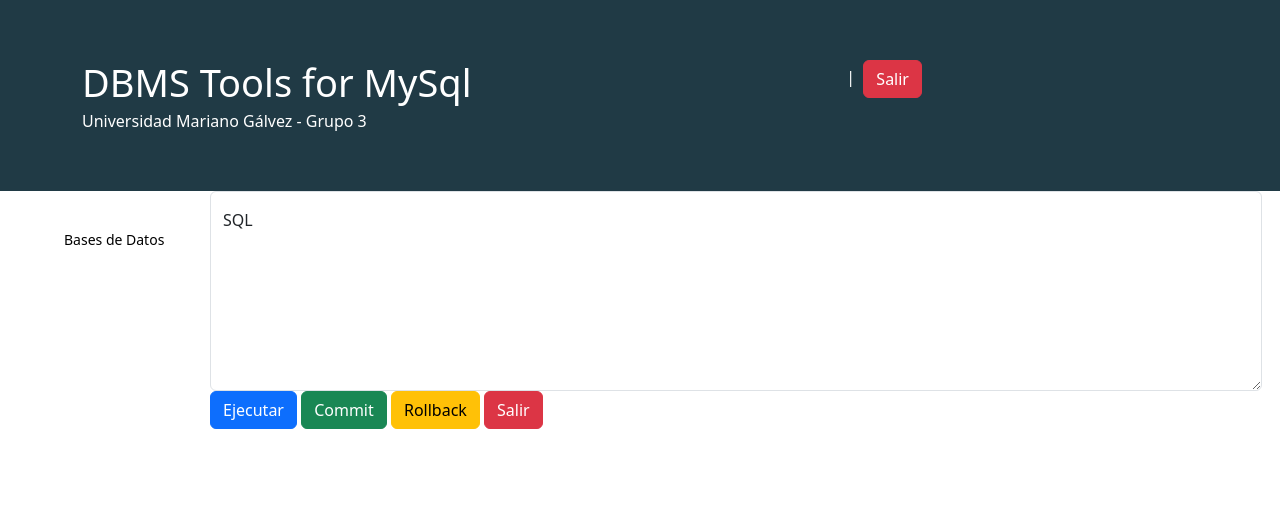
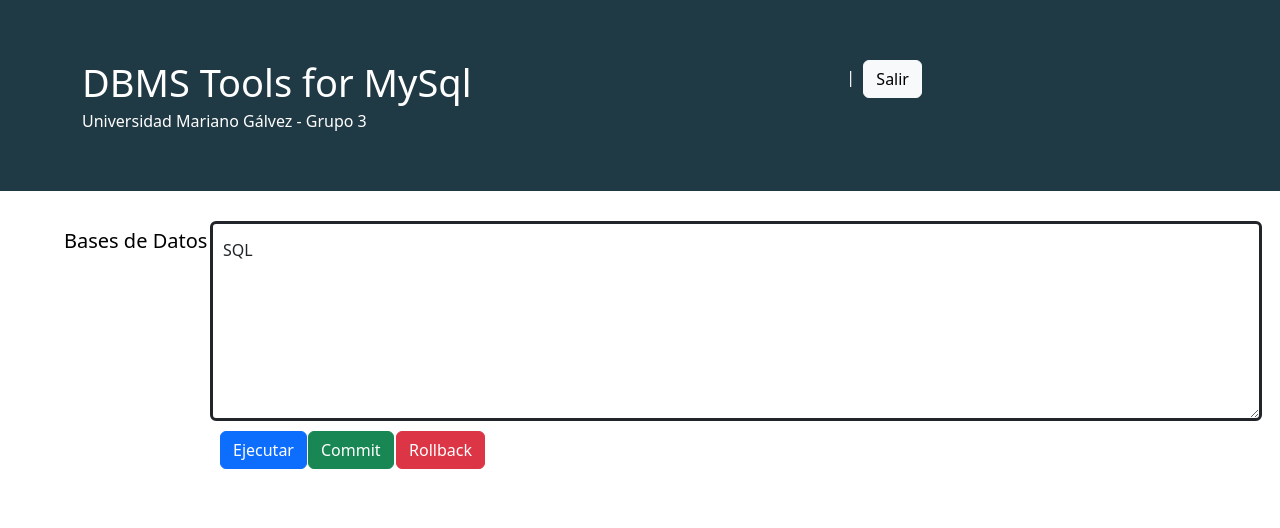
Before and after one commit to robcast2289/DBMS_Tools, a Flask app: template templates/editor.html in a window 1280 px wide. Shown: the top 528 px of the page. Run offline with Flask 3, Linux system fonts and the light colour scheme; the template is opened without the code that fills it, so the values that code supplies are empty.

Commit message:
Cambios diseño

```diff
--- a/main.py
+++ b/main.py
@@ -75,6 +75,7 @@
         "warning":"",
         "error":"",
         "database":"",
+        "access_db":[],
         "user":""
     }
 
@@ -85,8 +86,11 @@
         pass
 
     try:
-        database = cn.execute_insert("select user() as dbuser",[])
-        context["user"] = database[0]["dbuser"]
+        user = cn.execute_insert("select user() as dbuser",[])
+        context["user"] = user[0]["dbuser"]
+        databases = cn.execute_insert("show databases",[])
+        context["access_db"] = databases
+        print(databases)
     except:
         pass
 
@@ -107,7 +111,12 @@
 
             try:
                 error = ret['OOPS']
-                context["error"] = error
+                if error == "ERROR MySQL Connection not available.":
+                    cn.close_connection()
+                    return redirect("/")
+                else:
+                    context["error"] = error
+
             except:
                 if type == 0:
                     context["message"] = f"Query Ok, {ret} row affected"
--- a/templates/editor.html
+++ b/templates/editor.html
@@ -35,7 +35,7 @@
                   {{ database }}
                 {% endif %}
               </label>
-              <input type="button" class="btn btn-danger" value="Salir" id="exit" name="exit" onclick= "
+              <input type="button" class="btn btn-light" value="Salir" id="exit" name="exit" onclick= "
               document.form1.inpMethod.value = 'exit';
               document.form1.action = 'editor';
               document.form1.method='POST';
@@ -48,44 +48,71 @@
     <div class="page-body">
       <div class="container-fluid" style="max-width: 1480px; width: 95%; padding-right: 10px; padding-left: 10px; margin-right: auto; margin-left: auto;">
         <div class="page-sidebar toggled sidebar" style="font-size: 13px; width: 15%; float: left; position: absolute; min-height: 1px; padding-right: 6px; padding-left: 6px;">
-          <ul id="sidebar-stacked" class="nav nav-pills nav-stacked" style="margin: 30px 0;">
+          <ul id="sidebar-stacked" class="nav nav-pills nav-stacked flex-column" style="margin: 30px 0;">
             <li class="nav-item">
-              <a href="#" class="nav-link" style="color: #000; cursor: pointer; text-decoration: none; font-size: 14px; font-weight: 400;">Bases de Datos</a>
+              <a href="#" class="nav-link" style="color: #000; cursor: pointer; text-decoration: none; font-size: 14px; font-weight: 400;" ><h5>Bases de Datos</h5></a>
             </li>
+            {% if access_db %}
+              {% for row in access_db %}
+              <li class="nav-item" style="padding: 0 15px;">
+                <a href="#" class="nav-link" style="color: #000; cursor: pointer; text-decoration: none; font-size: 14px; font-weight: 400;">{{ row['Database'] }}</a>
+              </li>
+              {% endfor %}
+            {% endif %}
           </ul>
         </div>
-        <div class="page-content" style="width: 85%; left: 15%; padding-bottom: 30px; float: left; position: absolute; min-height: 1px; padding-right: 6px; padding-left: 6px;">
+        <div class="page-content" style="width: 85%;  left: 15%; padding-bottom: 30px; padding-top: 30px; float: left; position: absolute; min-height: 1px; padding-right: 6px; padding-left: 6px;">
           <div class="container-sm">
             <!-- <div class="mt-4 p-5 bg-secondary text-white rounded"> -->
 
-              <form id='form1' name='form1' >
+              <form id='form1' name='form1'>
                 <div class="form-floating">
-                  <input type="hidden" id="inpMethod" name="inpMethod" value="put">
-                  <textarea class="form-control" placeholder="Leave a comment here" id="floatingTextarea2" name="Textarea" style="height: 200px">{% if query %}{{ query }}{% endif %}</textarea>
+                  <input type="hidden" id="inpMethod" name="inpMethod" value="">
+                  <input type="hidden" id="inpCommand" name="inpCommand" value="">
+                  <textarea class="form-control" placeholder="Leave a comment here" id="floatingTextarea2" name="Textarea" style="height: 200px; border: solid;">{% if query %}{{ query }}{% endif %}</textarea>
                   <label for="floatingTextarea2">SQL</label>
                 </div>
                 <!-- <button type="submit" class="btn btn-primary">Submit</button> -->
+                <div class="container" style="padding: 10px;">
+
+                  <div class="row">
+                    <div class="col-1">
+
                       <input type="button" class="btn btn-primary" value="Ejecutar" id="run" name="run" onclick= "
                   document.form1.inpMethod.value = 'command';
                   document.form1.action = 'editor';
                   document.form1.method='POST';
                   document.form1.submit()" />
+                  </div>
+                  <div class="col-1">
+
                     <input type="button" class="btn btn-success" value="Commit" id="commit" name="commit" onclick= "
                   document.form1.inpMethod.value = 'commit';
                   document.form1.action = 'editor';
                   document.form1.method='POST';
                   document.form1.submit()" />
-                  <input type="button" class="btn btn-warning" value="Rollback" id="rollback" name="rollback" onclick= "
+                  </div>
+                  <div class="col-1">
+
+                    <input type="button" class="btn btn-danger" value="Rollback" id="rollback" name="rollback" onclick= "
                   document.form1.inpMethod.value = 'rollback';
                   document.form1.action = 'editor';
                   document.form1.method='POST';
                   document.form1.submit()" />
+                  </div>
+                  <!-- <div class="col-1">
+
                     <input type="button" class="btn btn-danger" value="Salir" id="exit" name="exit" onclick= "
                   document.form1.inpMethod.value = 'exit';
                   document.form1.action = 'editor';
                   document.form1.method='POST';
                   document.form1.submit()" />
+                  </div> -->
+                  </div>
+                </div>
               </form>
+              <div class="container" style="padding: 10px;">
+                <div class="row">
 
                   {% if error %}
                   <div class="alert alert-danger" role="alert">
@@ -104,9 +131,10 @@
                     {{ warning }}
                   </div>
                   {% endif %}
+                </div>
 
                 {% if data %}
-              <div style="overflow-x: auto; overflow-y: auto; height: 300px;">
+                <div style="overflow-x: auto; overflow-y: auto; height: 300px; border: solid;">
                   <table class="table table-sm table-bordered table-responsive">
                     <thead>
                       <tr>
@@ -127,6 +155,8 @@
                   </table>
                 </div>
                 {% endif %}
+              </div>
+
             <!-- </div> -->
           </div>
         </div>
--- a/templates/layout.html
+++ b/templates/layout.html
@@ -3,7 +3,9 @@
 <head>
     <meta charset="UTF-8">
     <meta name="viewport" content="width=device-width, initial-scale=1.0">
-    <title>Document</title>
+    <title>Proyecto BDII - UMG</title>
+    <!-- <link rel="icon" type="https://cdn.sstatic.net/Sites/es/img/apple-touch-icon.png?v=7739871010e6" /> -->
+    <link rel="shortcut icon" href="/favicon.ico" />
 
     <link href="https://cdn.jsdelivr.net/npm/bootstrap@5.3.3/dist/css/bootstrap.min.css" rel="stylesheet" integrity="sha384-QWTKZyjpPEjISv5WaRU9OFeRpok6YctnYmDr5pNlyT2bRjXh0JMhjY6hW+ALEwIH" crossorigin="anonymous">
     <script src="https://cdn.jsdelivr.net/npm/bootstrap@5.3.3/dist/js/bootstrap.bundle.min.js" integrity="sha384-YvpcrYf0tY3lHB60NNkmXc5s9fDVZLESaAA55NDzOxhy9GkcIdslK1eN7N6jIeHz" crossorigin="anonymous"></script>
```
Also changed, not shown: favicon.ico (added). Lines whose indentation alone changed are shown as unchanged.
